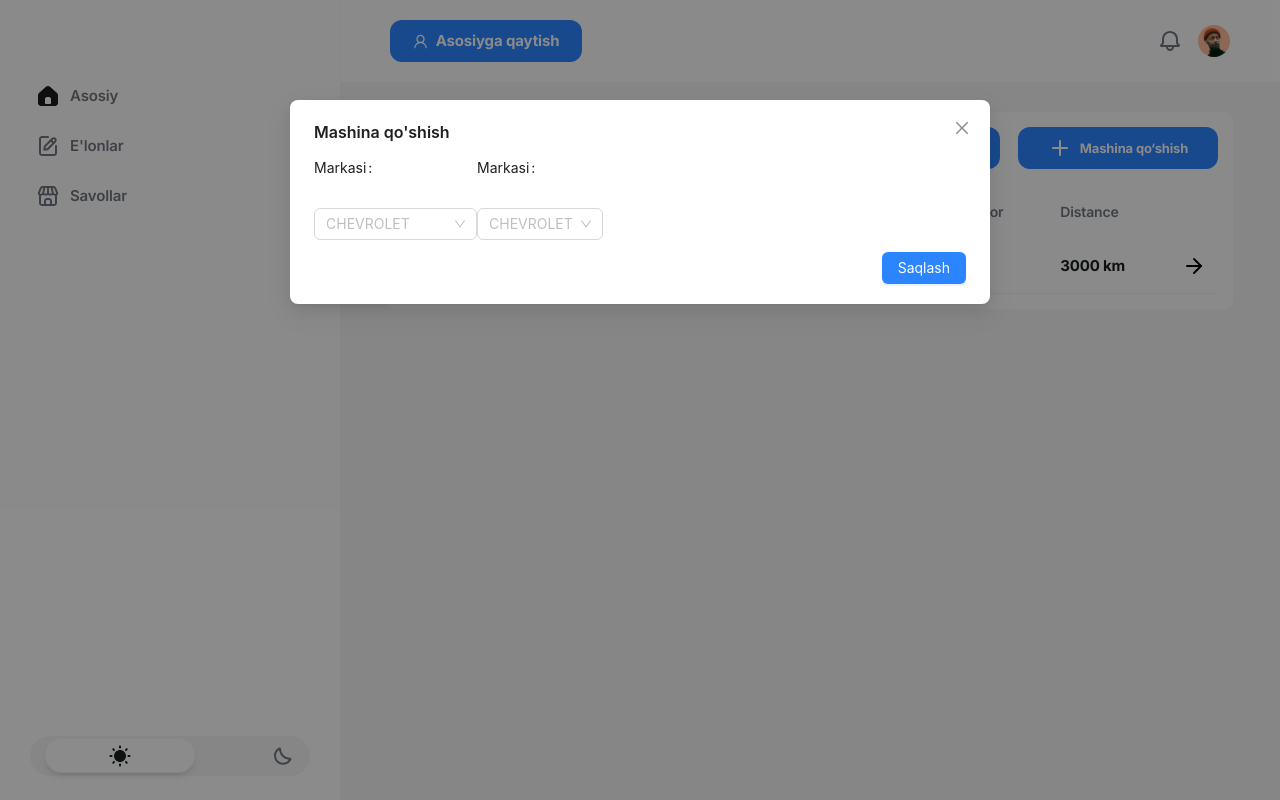
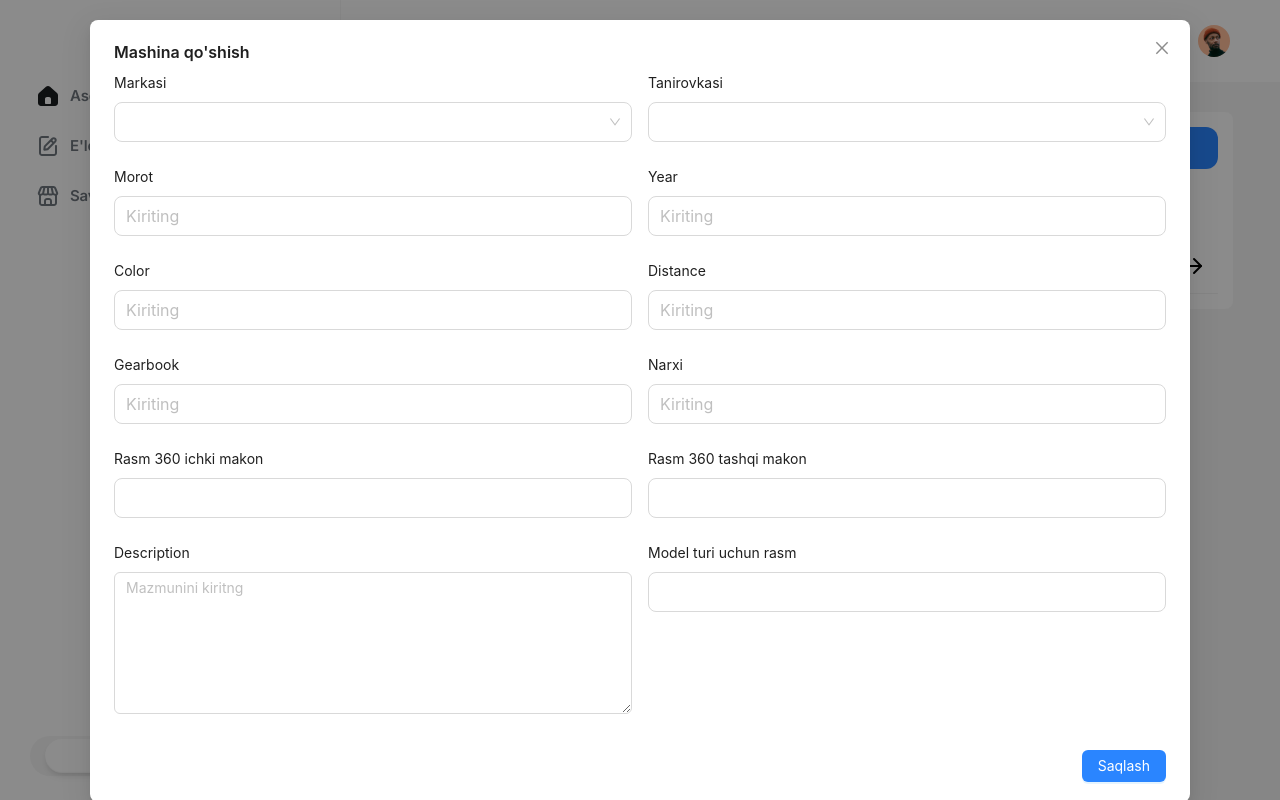
Before and after one commit to Ilg0rbek/avtosalon-frontend, a React (Create React App) app: page /admin/panel in a window 1280 px wide. Both pictures are taken after a click on the button "Kategoriya qo’shish". Built offline with nearby package versions, Linux system fonts and the light colour scheme.

Commit message:
madal creating ......

```diff
--- a/src/admin/sidebar/modal.tsx
+++ b/src/admin/sidebar/modal.tsx
@@ -1,5 +1,4 @@
-import { Col, Form, Input, Modal, Row, Select } from "antd";
-import { Option } from "antd/es/mentions";
+import { Col, Form, Modal, Row, Select, Input } from "antd";
 
 type modalProps = {
   isModalOpen: boolean;
@@ -10,8 +9,9 @@ type modalProps = {
 const Modals = ({ isModalOpen, handleOk, handleCancel }: modalProps) => {
   return (
     <Modal
+      style={{ top: 20 }}
       title="Mashina qo'shish"
-      width={700}
+      width={1100}
       open={isModalOpen}
       onOk={handleOk}
       okText="Saqlash"
@@ -19,27 +19,74 @@ const Modals = ({ isModalOpen, handleOk, handleCancel }: modalProps) => {
       okButtonProps={{ style: { backgroundColor: "#2a85ff" } }}
       cancelButtonProps={{ style: { display: "none" } }}
     >
-      <Form>
-        <Row>
-          <Col md={6}>
-            <Form.Item label={"Markasi"} name={"select"} />
-            <Select style={{ width: "100%" }} id="select" placeholder="CHEVROLET">
-              <Option value="chevrolet">CHEVROLET</Option>
-              <Option value="bmw">BMW</Option>
-              <Option value="audi">AUDI</Option>
-              <Option value="mers">MERS</Option>
-              <Option value="volsvag">WOLSWAG</Option>
-            </Select>
+      <Form layout="vertical" className="login-form">
+        <Row gutter={[16, 0]}>
+          <Col span={12}>
+            <Form.Item label="Markasi">
+              <Select size="large">
+                <Select.Option value="demo">Chevrolet</Select.Option>
+                <Select.Option value="demo">Audi</Select.Option>
+                <Select.Option value="demo">Lamborgini</Select.Option>
+              </Select>
+            </Form.Item>
           </Col>
-          <Col md={6}>
-            <Form.Item  label={"Markasi"} name={"select"} />
-            <Select id="select" placeholder="CHEVROLET">
-              <Option value="chevrolet">CHEVROLET</Option>
-              <Option value="bmw">BMW</Option>
-              <Option value="audi">AUDI</Option>
-              <Option value="mers">MERS</Option>
-              <Option value="volsvag">WOLSWAG</Option>
-            </Select>
+          <Col span={12}>
+            <Form.Item label="Tanirovkasi">
+              <Select size="large">
+                <Select.Option value="bor">Bor</Select.Option>
+                <Select.Option value="yoq">Yoq</Select.Option>
+              </Select>
+            </Form.Item>
+          </Col>
+          <Col span={12}>
+            <Form.Item label="Morot">
+              <Input size="large" placeholder="Kiriting" />
+            </Form.Item>
+          </Col>
+          <Col span={12}>
+            <Form.Item label="Year">
+              <Input size="large" placeholder="Kiriting" />
+            </Form.Item>
+          </Col>
+          <Col span={12}>
+            <Form.Item label="Color">
+              <Input size="large" placeholder="Kiriting" />
+            </Form.Item>
+          </Col>
+          <Col span={12}>
+            <Form.Item label="Distance">
+              <Input size="large" placeholder="Kiriting" />
+            </Form.Item>
+          </Col>
+          <Col span={12}>
+            <Form.Item label="Gearbook">
+              <Input size="large" placeholder="Kiriting" />
+            </Form.Item>
+          </Col>
+          <Col span={12}>
+            <Form.Item label="Narxi">
+              <Input size="large" placeholder="Kiriting" />
+            </Form.Item>
+          </Col>
+          <Col span={12}>
+            <Form.Item label="Rasm 360 ichki makon">
+              <Input size="large" />
+            </Form.Item>
+          </Col>
+          <Col span={12}>
+            <Form.Item label="Rasm 360 tashqi makon">
+              <Input size="large" />
+            </Form.Item>
+          </Col>
+          <Col span={12}>
+            <Form.Item name="intro" label="Description">
+              <Input.TextArea placeholder="Mazmunini kiritng" rows={6} />
+            </Form.Item>
+          </Col>
+          <Col span={12}>
+            <Form.Item label="Model turi uchun rasm">
+              <Input size="large" />
+            </Form.Item>
           </Col>
         </Row>
       </Form>
--- a/src/admin/sidebar/right.tsx
+++ b/src/admin/sidebar/right.tsx
@@ -59,7 +59,7 @@ const Right = () => {
               <img src={Plus} alt="" />
               Kategoriya qo’shish
             </Styles.CartAddButton>
-            <Styles.CartAddButton>
+            <Styles.CartAddButton onClick={showModal}>
               <img src={Plus} alt="" />
               Mashina qo‘shish
             </Styles.CartAddButton>
```
